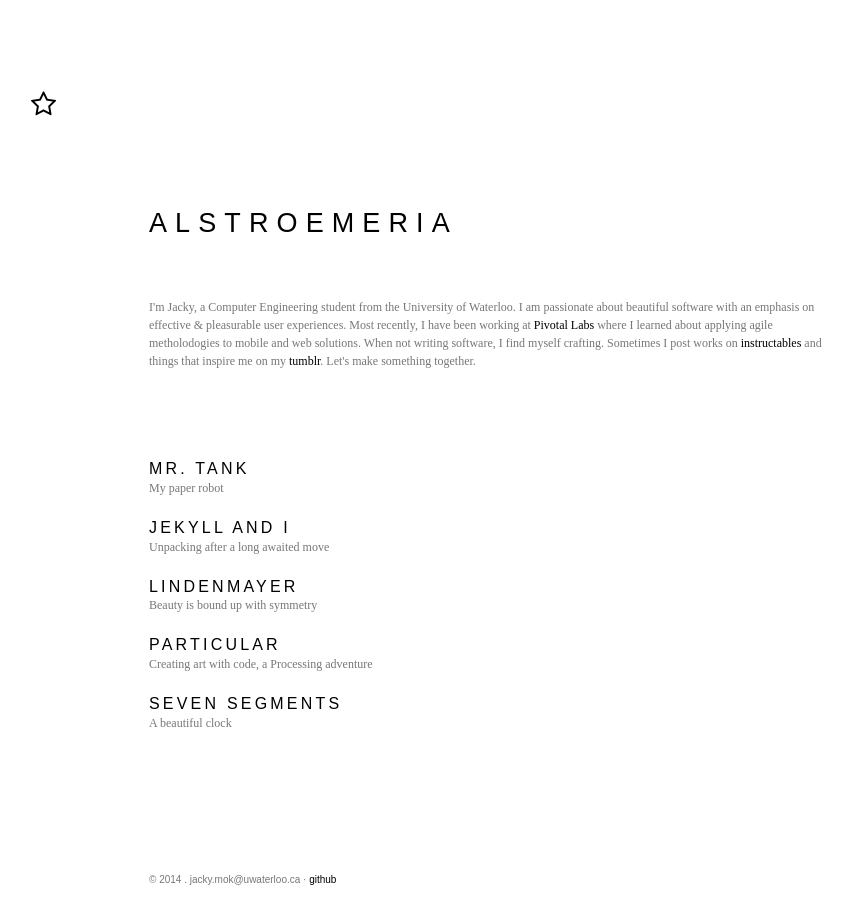
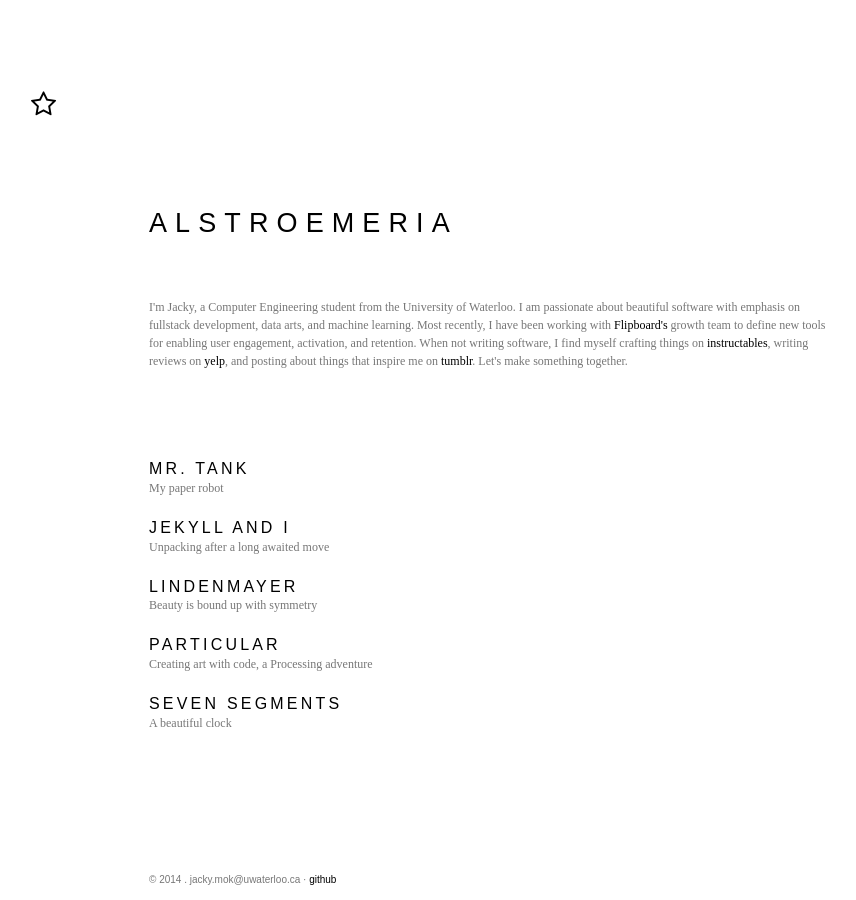
Before and after one commit to alstroemeria/alstroemeria.github.io, a Jekyll site: the page built from index.html, in a window 1280 px wide. Shown: the whole page, without its empty margins (60-916 px from the left). Built offline with Jekyll 4.4.1, drawn with Linux system fonts in a browser that asks for light colours; some web fonts are replaced.

Commit message:
Update index

```diff
--- a/index.html
+++ b/index.html
@@ -3,7 +3,7 @@ layout: default
 ---
 <section class="content">
     <h1 class="site-title">Alstroemeria</h1>
-    <p>I'm Jacky, a Computer Engineering student from the University of Waterloo. I am passionate about beautiful software with an emphasis on effective & pleasurable user experiences. Most recently, I have been working at <a title="Work Term" href="http://pivotallabs.com/">Pivotal Labs</a> where I learned about applying agile metholodogies to mobile and web solutions. When not writing software, I find myself crafting. Sometimes I post works on <a title="My Instructables account" href="http://www.instructables.com/member/alstroemeria/" target="_blank">instructables</a> and things that inspire me on my <a title="My tumblr" href="http://arvernis.tumblr.com/" target="_blank">tumblr</a>. Let's make something together. </p>
+    <p>I'm Jacky, a Computer Engineering student from the University of Waterloo. I am passionate about beautiful software with emphasis on fullstack development, data arts, and machine learning. Most recently, I have been working with <a title="Work Term" href="http://flipboard.com/">Flipboard's</a> growth team to define new tools for enabling user engagement, activation, and retention. When not writing software, I find myself crafting things on <a title="My Instructables account" href="http://www.instructables.com/member/alstroemeria/" target="_blank">instructables</a>, writing reviews on <a title="My Yelp" href="http://mok.yelp.com" target="_blank">yelp</a>, and posting about things that inspire me on <a title="My tumblr" href="http://arvernis.tumblr.com/" target="_blank">tumblr</a>. Let's make something together. </p>
 
     <section class="works">
 
```
